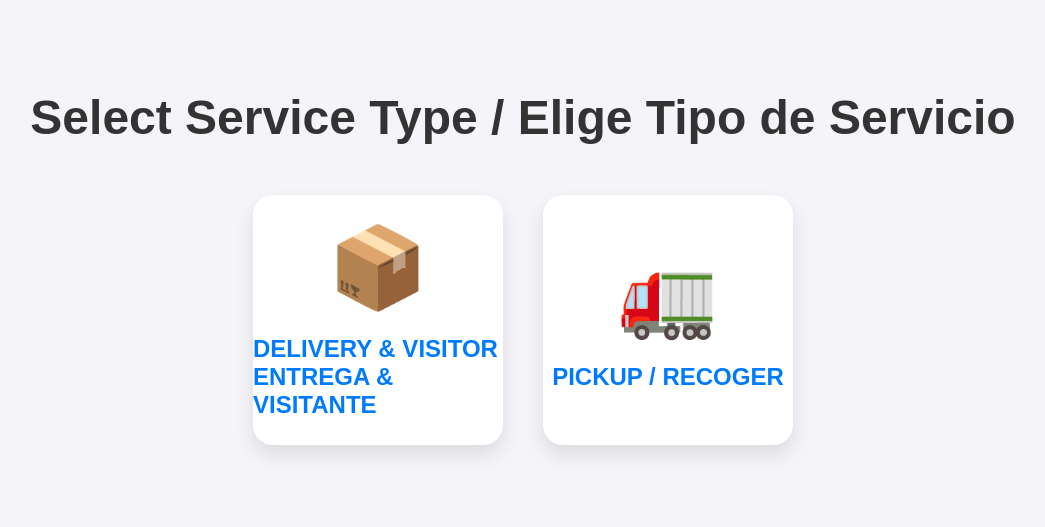
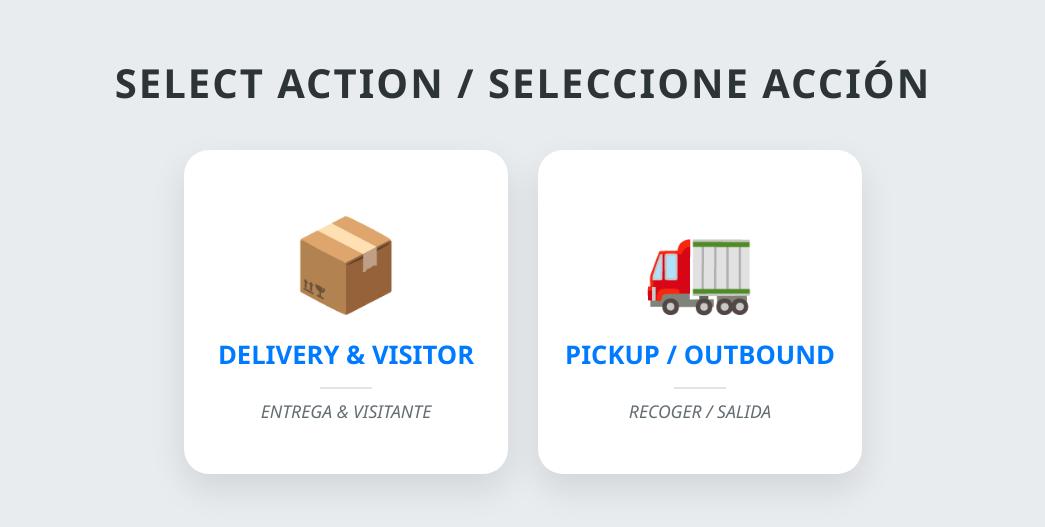
Before and after one commit to sanchn3/inco_purchase_order_form, a plain HTML site: page frontend/landing.html in a window 1280 px wide. Shown: the part 149-676 px from the top of the page, without its empty margins (117-1162 px from the left). Drawn offline with Linux system fonts and the light colour scheme.

Commit message:
made landing page better

```diff
--- a/frontend/landing.html
+++ b/frontend/landing.html
@@ -3,20 +3,27 @@
 <head>
     <meta charset="UTF-8">
     <meta name="viewport" content="width=device-width, initial-scale=1.0">
-    <title>Welcome - Sign In</title>
+    <title>Reception - Sign In</title>
     <link rel="stylesheet" href="style_sheet_landing.css">
+
 </head>
 <body>
-    <h1>Select Service Type / Elige Tipo de Servicio</h1>
+
+    <h1>Select Action / Seleccione Acción</h1>
+
     <div class="container">
         <a href="delivery_visitor.html" class="card">
             <div class="icon">📦</div>
-            <div class="label">DELIVERY & VISITOR ENTREGA & VISITANTE</div>
+            <div class="label-main">DELIVERY & VISITOR</div>
+            <hr>
+            <div class="label-sub">ENTREGA & VISITANTE</div>
         </a>
 
         <a href="pickup.html" class="card">
             <div class="icon">🚛</div>
-            <div class="label">PICKUP / RECOGER</div>
+            <div class="label-main">PICKUP / OUTBOUND</div>
+            <hr>
+            <div class="label-sub">RECOGER / SALIDA</div>
         </a>
     </div>
 
--- a/frontend/style_sheet_landing.css
+++ b/frontend/style_sheet_landing.css
@@ -1,32 +1,57 @@
 body {
-            font-family: Arial, sans-serif;
+            font-family: 'Segoe UI', Tahoma, Geneva, Verdana, sans-serif;
             display: flex;
             flex-direction: column;
             align-items: center;
             justify-content: center;
             height: 100vh;
             margin: 0;
-            background-color: #f4f4f9;
+            background-color: #e9ecef;
         }
-        h1 { font-size: 3rem; color: #333; margin-bottom: 50px; }
-        .container { display: flex; gap: 40px; }
+
+        h1 { font-size: 2.5rem; color: #2d3436; margin-bottom: 40px; text-transform: uppercase; letter-spacing: 2px; }
+
+        .container { display: flex; gap: 30px; }
+
         .card {
-            width: 250px;
-            height: 250px;
-            background: white;
-            border-radius: 20px;
-            box-shadow: 0 10px 20px rgba(0,0,0,0.1);
+            width: 320px;
+            height: 320px;
+            background: #ffffff;
+            border-radius: 25px;
+            box-shadow: 0 15px 35px rgba(0,0,0,0.1);
             display: flex;
             flex-direction: column;
             align-items: center;
             justify-content: center;
+            text-align: center;
             cursor: pointer;
             text-decoration: none;
-            transition: transform 0.2s, box-shadow 0.2s;
+            transition: all 0.3s ease;
+            border: 2px solid transparent;
         }
+
         .card:hover {
-            transform: translateY(-10px);
-            box-shadow: 0 15px 30px rgba(0,0,0,0.2);
+            transform: translateY(-15px);
+            box-shadow: 0 20px 40px rgba(0,0,0,0.15);
+            border-color: #007bff;
         }
-        .icon { font-size: 80px; margin-bottom: 20px; }
-        .label { font-size: 1.5rem; font-weight: bold; color: #007bff; align-items: center;}
+
+        .icon { font-size: 90px; margin-bottom: 15px; }
+
+        /* Main English Text */
+        .label-main {
+            font-size: 1.6rem;
+            font-weight: 800;
+            color: #007bff;
+            margin-bottom: 5px;
+        }
+
+        /* Sub Spanish Text */
+        .label-sub {
+            font-size: 1.1rem;
+            font-weight: 500;
+            color: #636e72;
+            font-style: italic;
+        }
+
+        hr { width: 50px; border: 1px solid #dfe6e9; margin: 10px 0; }
```
Also changed, not shown: frontend/delivery_visitor.html (+2 -1 lines), frontend/pickup.html (+1 -1 lines).
